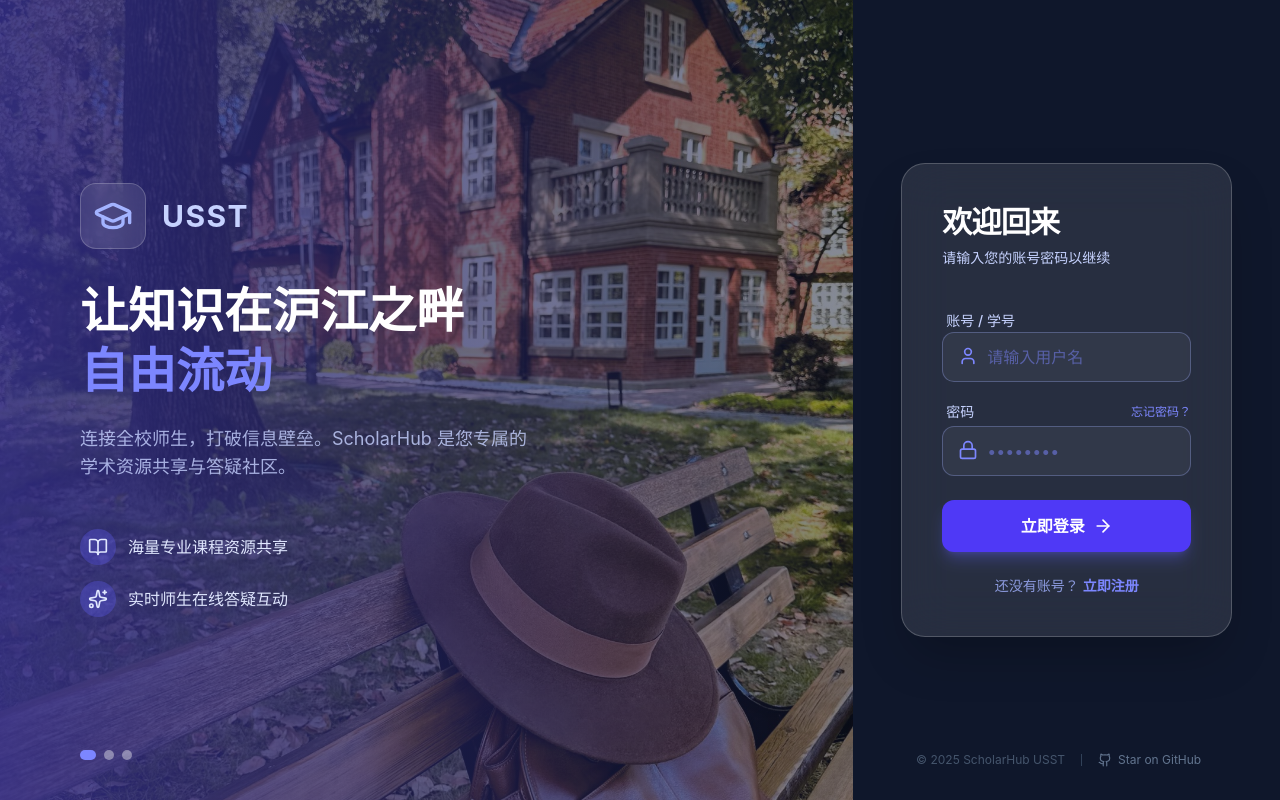
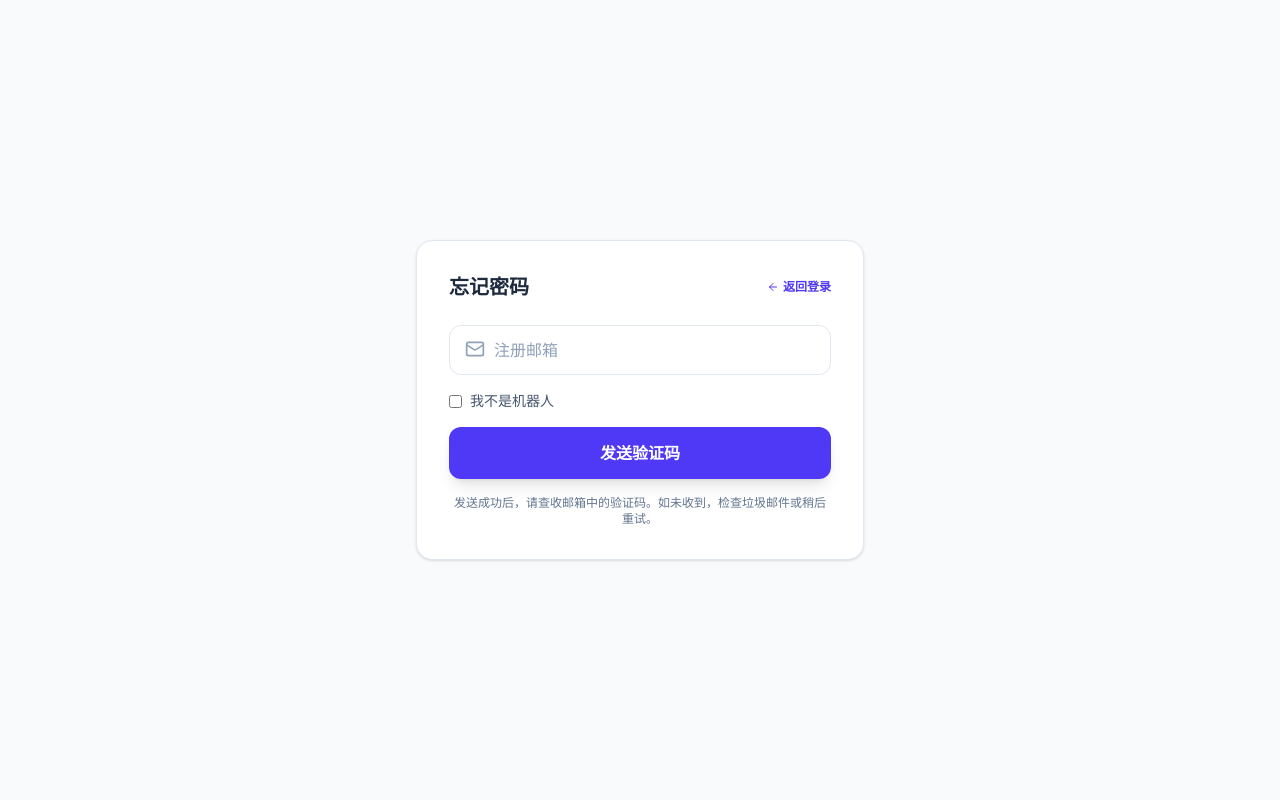
Before and after one commit to Besokus/ScholarHub, a React (Vite) app in the folder client/: page /forgot-password in a window 1280 px wide. Before the commit this address led to /login. Built offline with nearby package versions, Linux system fonts and the light colour scheme.

Commit message:
添加忘记密码功能和界面
(cherry picked from commit 43d42cacb4b4dd9be5d69bc809bea9f417e05dde)

```diff
--- a/client/src/App.tsx
+++ b/client/src/App.tsx
@@ -16,6 +16,7 @@ const StudentProfile = lazy(() => import('./pages/student/Profile'));
 const StudentResourceUpload = lazy(() => import('./pages/student/ResourceUpload'));
 const StudentResourceDetail = lazy(() => import('./pages/student/ResourceDetail'));
 const StudentQAQuestion = lazy(() => import('./pages/student/QAQuestion'));
+const ForgotPassword = lazy(() => import('./pages/ForgotPassword'));
 
 // ✅ 新增：懒加载不同角色的首页
 // (实际项目中请创建这些文件，这里暂时用简单的占位组件演示)
@@ -158,6 +159,7 @@ const App: React.FC = () => {
           {/* 如果用户直接访问根路径，先去登录页（或者你可以改成去 PrivateRoute 让它自动判断） */}
           <Route path="/login" element={<Login />} />
           <Route path="/register" element={<Register />} />
+          <Route path="/forgot-password" element={<ForgotPassword />} />
 
           {/* 受保护路由 */}
           <Route element={<PrivateRoute />}>
--- /dev/null
+++ b/client/src/pages/ForgotPassword.tsx
@@ -0,0 +1,129 @@
+import React, { useMemo, useState } from 'react'
+import { motion } from 'framer-motion'
+import { Mail, ArrowLeft, Loader2, CheckCircle2, AlertCircle } from 'lucide-react'
+import { AuthApi } from '../services/api'
+
+const ForgotPassword: React.FC = () => {
+  const [email, setEmail] = useState('')
+  const [emailError, setEmailError] = useState('')
+  const [human, setHuman] = useState(false)
+  const [loading, setLoading] = useState(false)
+  const [message, setMessage] = useState<{ type: 'success' | 'error'; text: string } | null>(null)
+  const emailValid = useMemo(() => /^[^\s@]+@[^\s@]+\.[^\s@]+$/.test(email.trim()), [email])
+  const [phase, setPhase] = useState<'request' | 'confirm'>('request')
+  const [code, setCode] = useState('')
+  const [pwd, setPwd] = useState('')
+  const [pwd2, setPwd2] = useState('')
+  const [codeError, setCodeError] = useState('')
+  const [pwdError, setPwdError] = useState('')
+  const [cooldown, setCooldown] = useState(0)
+
+  const send = async () => {
+    setMessage(null)
+    if (!emailValid) { setEmailError('请输入有效的邮箱地址'); return }
+    if (!human) { setMessage({ type: 'error', text: '请完成人机验证' }); return }
+    setLoading(true)
+    try {
+      const res = await AuthApi.sendEmailCode(email.trim())
+      const next = (res && res.next_request) ? Number(res.next_request) : 60
+      setCooldown(next)
+      const timer = setInterval(() => setCooldown(c => {
+        if (c <= 1) { clearInterval(timer); return 0 }
+        return c - 1
+      }), 1000)
+      setMessage({ type: 'success', text: '验证码已发送至您的邮箱' })
+      setPhase('confirm')
+    } catch (e: any) {
+      const retry = (e && e.data && e.data.retry_after) ? Number(e.data.retry_after) : 60
+      setCooldown(retry)
+      setMessage({ type: 'error', text: '请求过于频繁，请稍后再试' })
+    } finally {
+      setLoading(false)
+    }
+  }
+
+  const confirm = async () => {
+    setMessage(null)
+    const strong = pwd.length >= 8 && /[A-Z]/.test(pwd) && /[a-z]/.test(pwd) && /[0-9]/.test(pwd)
+    if (!/^\d{6}$/.test(code)) { setCodeError('请输入6位数字验证码'); return }
+    if (!strong) { setPwdError('密码需至少8位，包含大小写字母和数字'); return }
+    if (pwd !== pwd2) { setPwdError('两次输入的密码不一致'); return }
+    setLoading(true)
+    try {
+      await AuthApi.resetPasswordConfirm(email.trim(), code.trim(), pwd)
+      setMessage({ type: 'success', text: '密码修改成功' })
+    } catch (e: any) {
+      const msg = e?.message || '验证码错误或已过期'
+      setMessage({ type: 'error', text: msg })
+    } finally {
+      setLoading(false)
+    }
+  }
+
+  return (
+    <div className="min-h-screen w-full flex items-center justify-center bg-slate-50 px-6 py-12">
+      <motion.div initial={{ opacity: 0, y: 16 }} animate={{ opacity: 1, y: 0 }} className="w-full max-w-md bg-white rounded-2xl border border-slate-200 shadow-sm p-8">
+        <div className="flex items-center justify-between mb-6">
+          <h1 className="text-xl font-bold text-slate-800">忘记密码</h1>
+          <a href="/login" className="text-xs text-indigo-600 font-semibold flex items-center gap-1">
+            <ArrowLeft size={12}/> 返回登录
+          </a>
+        </div>
+
+        <div className="space-y-4">
+          <div className="relative">
+            <Mail className="absolute left-4 top-3.5 h-5 w-5 text-slate-400" />
+            <input
+              type="email"
+              value={email}
+              onChange={(e) => { setEmail(e.target.value); if (emailError) setEmailError('') }}
+              onBlur={() => setEmailError(emailValid ? '' : '请输入有效的邮箱地址')}
+              placeholder="注册邮箱"
+              className="w-full pl-11 pr-4 py-3 bg-white border border-slate-200 rounded-xl focus:bg-white focus:ring-2 focus:ring-indigo-500/20 focus:border-indigo-500 outline-none transition-all placeholder:text-slate-400"
+            />
+            {emailError && <div className="mt-2 text-xs text-rose-600 font-medium">{emailError}</div>}
+          </div>
+
+          <label className="flex items-center gap-2 text-sm text-slate-600">
+            <input type="checkbox" checked={human} onChange={(e) => setHuman(e.target.checked)} className="rounded"/>
+            我不是机器人
+          </label>
+
+          {message && (
+            <motion.div initial={{ opacity: 0, y: -8 }} animate={{ opacity: 1, y: 0 }} className={`p-3 rounded-lg flex items-center gap-2 text-sm font-medium ${message.type === 'success' ? 'bg-green-50 text-green-700 border border-green-100' : 'bg-rose-50 text-rose-700 border border-rose-100'}`}>
+              {message.type === 'success' ? <CheckCircle2 size={18}/> : <AlertCircle size={18}/>}
+              {message.text}
+            </motion.div>
+          )}
+
+          {phase === 'request' ? (
+            <button onClick={send} disabled={loading || cooldown > 0} className="w-full py-3.5 px-4 bg-indigo-600 hover:bg-indigo-500 text-white rounded-xl font-bold shadow-lg disabled:opacity-70 disabled:cursor-not-allowed flex items-center justify-center gap-2 transition-all">
+              {loading ? (<><Loader2 className="animate-spin h-5 w-5"/><span>发送中...</span></>) : (<span>{cooldown > 0 ? `重新发送(${cooldown}s)` : '发送验证码'}</span>)}
+            </button>
+          ) : (
+            <div className="space-y-4">
+              <div>
+                <input type="text" inputMode="numeric" maxLength={6} value={code} onChange={(e) => { setCode(e.target.value.replace(/[^0-9]/g, '')); setCodeError('') }} placeholder="输入6位验证码" className="w-full px-4 py-3 bg-white border border-slate-200 rounded-xl focus:bg-white focus:ring-2 focus:ring-indigo-500/20 focus:border-indigo-500 outline-none transition-all" />
+                {codeError && <div className="mt-2 text-xs text-rose-600 font-medium">{codeError}</div>}
+              </div>
+              <div>
+                <input type="password" value={pwd} onChange={(e) => { setPwd(e.target.value); setPwdError('') }} placeholder="设置新密码" className="w-full px-4 py-3 bg-white border border-slate-200 rounded-xl focus:bg-white focus:ring-2 focus:ring-indigo-500/20 focus:border-indigo-500 outline-none transition-all" />
+              </div>
+              <div>
+                <input type="password" value={pwd2} onChange={(e) => { setPwd2(e.target.value); setPwdError('') }} placeholder="确认新密码" className="w-full px-4 py-3 bg-white border border-slate-200 rounded-xl focus:bg-white focus:ring-2 focus:ring-indigo-500/20 focus:border-indigo-500 outline-none transition-all" />
+                {pwdError && <div className="mt-2 text-xs text-rose-600 font-medium">{pwdError}</div>}
+              </div>
+              <button onClick={confirm} disabled={loading} className="w-full py-3.5 px-4 bg-indigo-600 hover:bg-indigo-500 text-white rounded-xl font-bold shadow-lg disabled:opacity-70 disabled:cursor-not-allowed flex items-center justify-center gap-2 transition-all">
+                {loading ? (<><Loader2 className="animate-spin h-5 w-5"/><span>提交中...</span></>) : (<span>确认修改密码</span>)}
+              </button>
+            </div>
+          )}
+
+          <div className="text-xs text-slate-500 text-center">发送成功后，请查收邮箱中的验证码。如未收到，检查垃圾邮件或稍后重试。</div>
+        </div>
+      </motion.div>
+    </div>
+  )
+}
+
+export default ForgotPassword
--- a/client/src/pages/Login.tsx
+++ b/client/src/pages/Login.tsx
@@ -180,7 +180,7 @@ const Login: React.FC = () => {
               <div className="group space-y-1">
                 <div className="flex justify-between items-center ml-1">
                   <label className="text-sm font-medium text-indigo-200">密码</label>
-                  <a href="#" className="text-xs text-indigo-400 hover:text-indigo-300 font-medium transition-colors">忘记密码？</a>
+                  <a href="/forgot-password" className="text-xs text-indigo-400 hover:text-indigo-300 font-medium transition-colors">忘记密码？</a>
                 </div>
                 <div className="relative transition-all">
                   <Lock className="absolute left-4 top-3.5 h-5 w-5 text-indigo-400 group-focus-within:text-indigo-300 transition-colors" />
--- a/client/src/pages/Register.tsx
+++ b/client/src/pages/Register.tsx
@@ -8,6 +8,7 @@ const Register: React.FC = () => {
   const [username, setUsername] = useState('');
   const [accountId, setAccountId] = useState('');
   const [email, setEmail] = useState('');
+  const [emailError, setEmailError] = useState('');
   const [password, setPassword] = useState('');
 
   const [message, setMessage] = useState<{ type: 'success' | 'error'; text: string } | null>(null);
@@ -20,6 +21,8 @@ const Register: React.FC = () => {
     setIsLoading(true);
 
     try {
+      const re = /^[^\s@]+@[^\s@]+\.[^\s@]+$/
+      if (!re.test(email.trim())) { setEmailError('请输入有效的邮箱地址'); throw new Error('invalid_email') }
       const id = accountId.trim();
       const name = username.trim();
       await AuthApi.register({ id, username: name, email, password, role: 'STUDENT' });
@@ -148,10 +151,14 @@ const Register: React.FC = () => {
                   type="email"
                   required
                   value={email}
-                    onChange={(e) => setEmail(e.target.value)}
+                  onChange={(e) => { setEmail(e.target.value); if (emailError) setEmailError('') }}
+                  onBlur={() => { const re = /^[^\s@]+@[^\s@]+\.[^\s@]+$/; setEmailError(re.test(email.trim()) ? '' : '请输入有效的邮箱地址') }}
                   className="w-full pl-11 pr-4 py-3 bg-white/50 border border-slate-200 rounded-xl focus:bg-white focus:ring-2 focus:ring-indigo-500/20 focus:border-indigo-500 outline-none transition-all placeholder:text-slate-400"
                   placeholder="电子邮箱地址"
                 />
+                {emailError && (
+                  <div className="mt-2 text-xs text-rose-600 font-medium">{emailError}</div>
+                )}
               </div>
 
                 <div className="group relative">
--- a/client/src/services/api.ts
+++ b/client/src/services/api.ts
@@ -43,7 +43,11 @@ export const AuthApi = {
     apiFetch('/auth/login', { method: 'POST', body: JSON.stringify(body) }),
   me: () => apiFetch('/auth/me'),
   updateUsername: (username: string) => apiFetch('/auth/username', { method: 'PATCH', body: JSON.stringify({ username }) }),
-  stats: () => apiFetch('/auth/stats')
+  stats: () => apiFetch('/auth/stats'),
+  resetPassword: (email: string) => apiFetch('/auth/reset-password', { method: 'POST', body: JSON.stringify({ email }) })
+  ,resetPasswordConfirm: (email: string, code: string, newPassword: string) =>
+    apiFetch('/auth/reset-password/confirm', { method: 'POST', body: JSON.stringify({ email, code, newPassword }) })
+  ,sendEmailCode: (email: string) => apiFetch('/send-email-code', { method: 'POST', body: JSON.stringify({ email }) })
 }
 
 export const ResourcesApi = {
```
Lines whose indentation alone changed are shown as unchanged.
